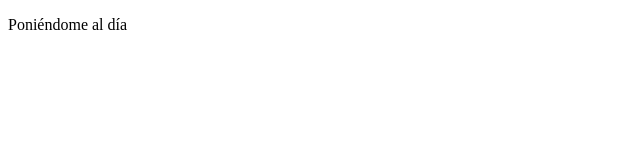
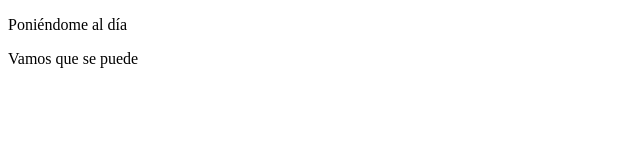
Before and after one commit to VichipomS/Proyecto-Integrador-2, a plain HTML site: page index.html in a window 1280 px wide. Shown: the whole page, without its empty margins (0-640 px from the left). Drawn offline with Linux system fonts and the light colour scheme.

Commit message:
2do commit

```diff
--- a/index.html
+++ b/index.html
@@ -7,5 +7,6 @@
 </head>
 <body>
     <p>Poniéndome al día</p>
+    <p>Vamos que se puede</p>
 </body>
 </html>
```
